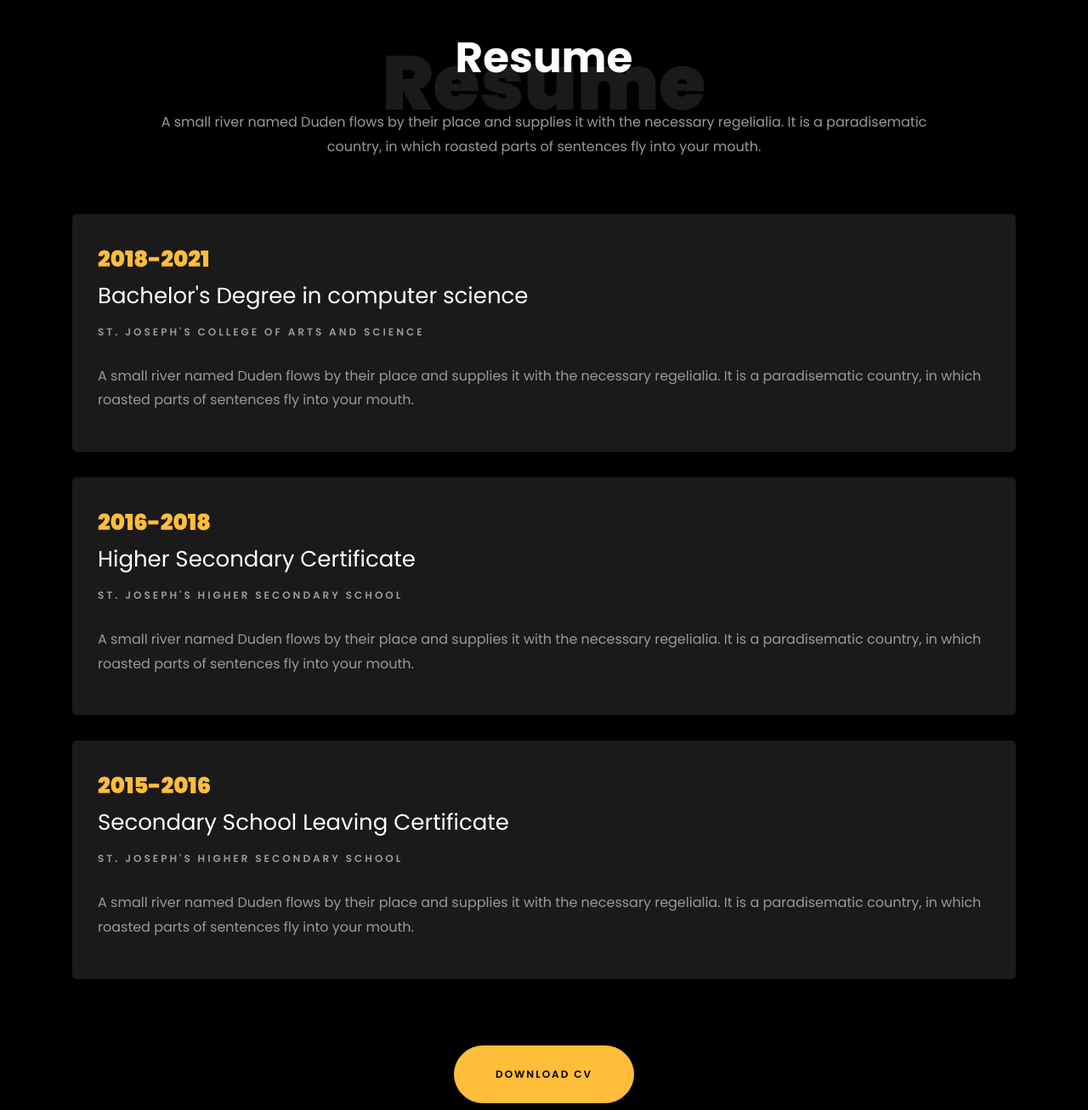
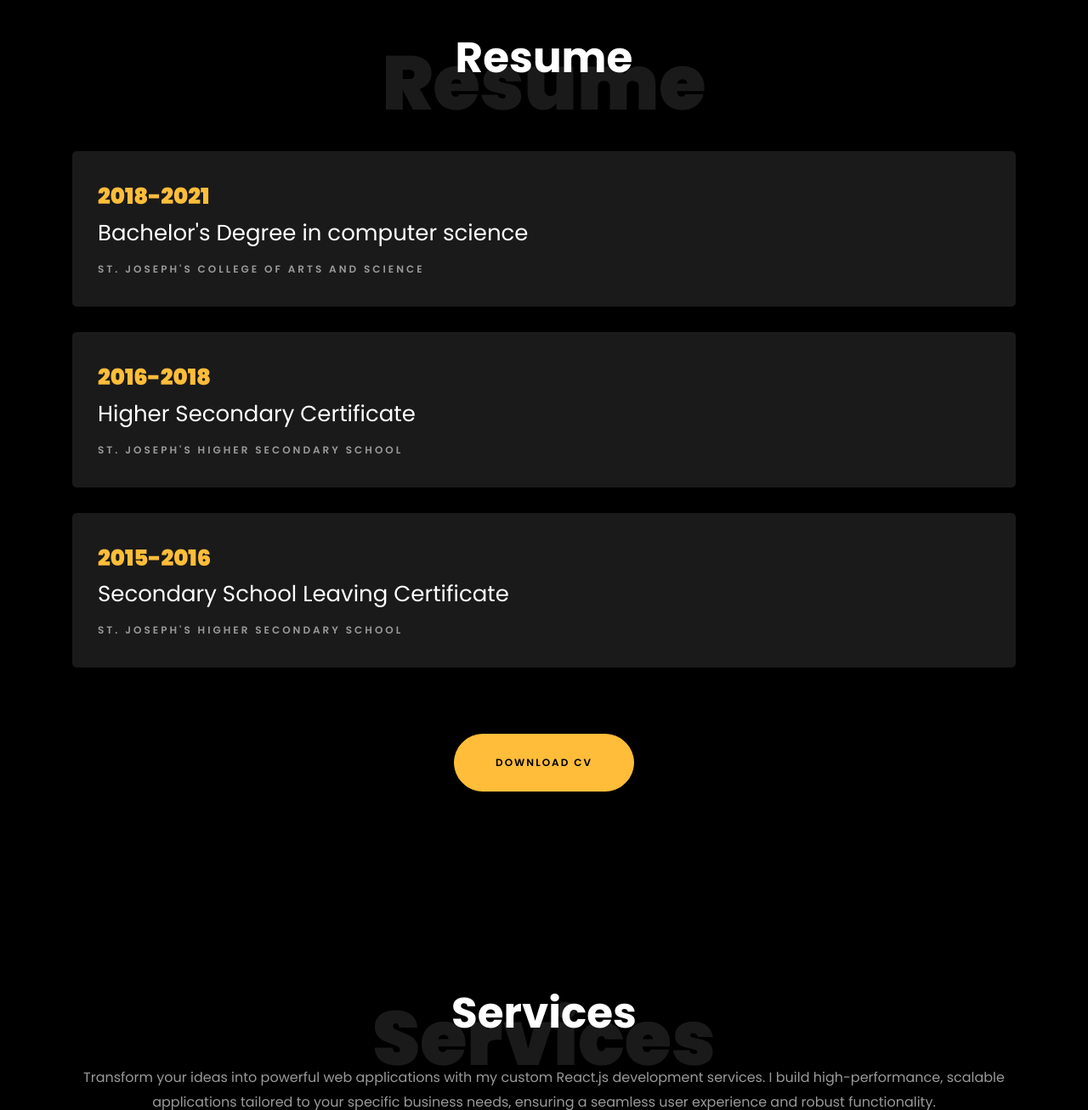
Before and after one commit to Balaji-ReactDev/Balaji1404, a plain HTML site: page index.html in a window 1280 px wide. Shown: the part 1580-2887 px from the top of the page at 85% size. Drawn offline with Linux system fonts and the light colour scheme; files whose address does not match are found by name.

Commit message:
Update index.html

```diff
--- a/index.html
+++ b/index.html
@@ -133,7 +133,6 @@
           <div class="col-md-10 heading-section text-center ftco-animate">
           	<h1 class="big big-2">Resume</h1>
             <h2 class="mb-4">Resume</h2>
-            <p>A small river named Duden flows by their place and supplies it with the necessary regelialia. It is a paradisematic country, in which roasted parts of sentences fly into your mouth.</p>
           </div>
         </div>
     		<div class="row">
@@ -142,19 +141,16 @@
     					<span class="date">2018-2021</span>
     					<h2>Bachelor's Degree in computer science</h2>
     					<span class="position">St. Joseph's College of Arts and Science</span>
-    					<p class="mt-4">A small river named Duden flows by their place and supplies it with the necessary regelialia. It is a paradisematic country, in which roasted parts of sentences fly into your mouth.</p>
     				</div>
     				<div class="resume-wrap ftco-animate">
     					<span class="date">2016-2018</span>
     					<h2>Higher Secondary Certificate</h2>
     					<span class="position">St. Joseph's Higher Secondary School</span>
-    					<p class="mt-4">A small river named Duden flows by their place and supplies it with the necessary regelialia. It is a paradisematic country, in which roasted parts of sentences fly into your mouth.</p>
     				</div>
     				<div class="resume-wrap ftco-animate">
     					<span class="date">2015-2016</span>
     					<h2>Secondary School Leaving Certificate</h2>
     					<span class="position">St. Joseph's Higher Secondary School</span>
-    					<p class="mt-4">A small river named Duden flows by their place and supplies it with the necessary regelialia. It is a paradisematic country, in which roasted parts of sentences fly into your mouth.</p>
     				</div>
     			</div>
 			</div>
```
